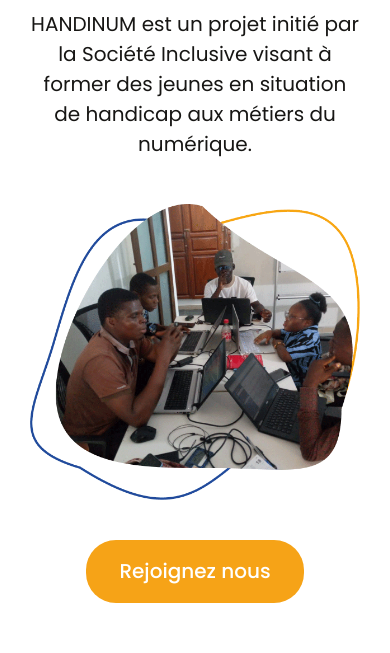
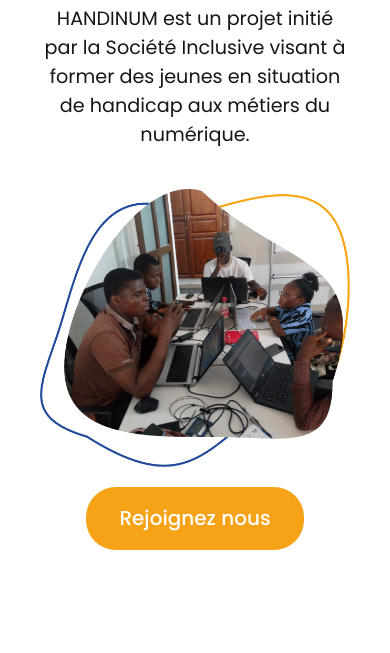
Before and after one commit to tcbrenato/handinum2, a plain HTML site: page index.html in a window 390 px wide. Shown: the part 242-895 px from the top of the page. After the commit the page ends 844 px from the top, so only its background shows below. Drawn offline with Linux system fonts and the light colour scheme.

Commit message:
version 3

```diff
--- a/css/style.css
+++ b/css/style.css
@@ -122,7 +122,7 @@ list-style: none;
 /* Début de style:  responsivité */
 
 /* -------------------Mobile 425px------------------------- */
-@media screen and (max-width: 426px) {
+/* @media screen and (max-width: 426px) {
     .container{
         padding: 0px 30px;
     }
@@ -185,7 +185,73 @@ list-style: none;
    .desktop-button{
     display: none;
    }
+} */
+
+@media screen and (max-width:426px){
+    .navbar .group-link, .navbar .nav-block-button{
+       display: none;
+    }
+    .navbar{
+        justify-content: center;
+    }
+    .section1 .section1-row1{
+        flex-direction: column;
+        justify-content: center;
+        align-items: center;
+        width: 100%;
+    }
+
+    .section1 .section1-row1 .col1{
+        display: flex;
+        flex-direction: column;
+        align-items: center;
+        width: 100%;
+    }
+
+    .section1 .section1-row1 .col1 h1{
+        text-align: center;
+        font-size: 2.2em;
+    }
+
+    .section1 .section1-row1 .col1 p{
+        text-align: center;
+        font-size: 1.2em;
+        margin-bottom: 20px;
+    }
+
+    .section1 .section1-row1 .col2{
+        width: 100%;
+        margin: 0;
+        margin-top: 20px;
+        overflow: hidden;
+        display: flex;
+        flex-direction: column;
+        align-items: center;
+    }
+
+    .section1 .section1-row1 .col2 img{
+        width: 100%;
+    }
+    .container{
+        padding: 0px 40px;
+    }
+    .section1{
+        padding-top: 145px;
+    }
+
+    .section1 .section1-row1 .col1 .desktop-button{
+        display: none;
+    }
+
+    .section1 .section1-row1 .col2 .mobile-button{
+        display: flex;
+        margin-top: 20px;
+    }
+
+
+
 }
+
 
 /* Fin de style:  responsivité */
 
--- a/index.html
+++ b/index.html
@@ -19,7 +19,7 @@
                     <li><a class="site-link" href="">Se connecter</a></li>
                 </ul>
             </div>
-            <div>
+            <div class="nav-block-button">
                 <a class="site-link nav-button" href="">S'inscrire</a>
             </div>
         </nav>
```
